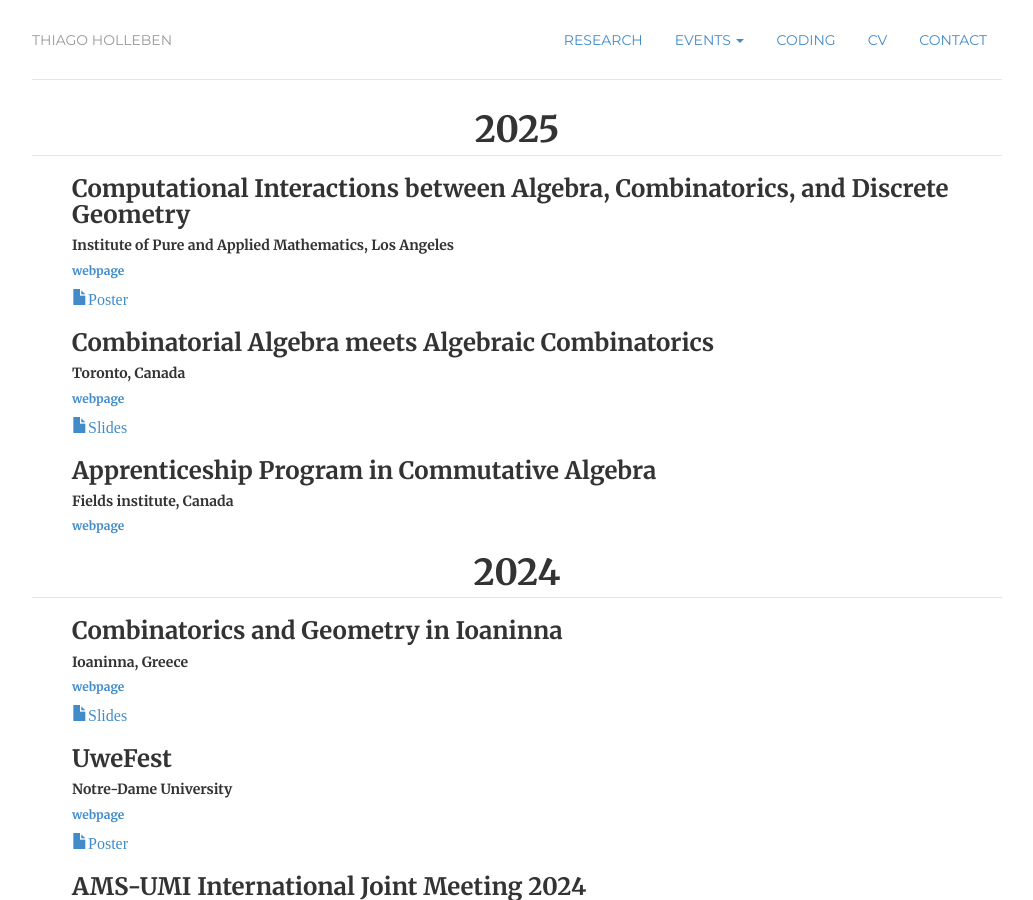
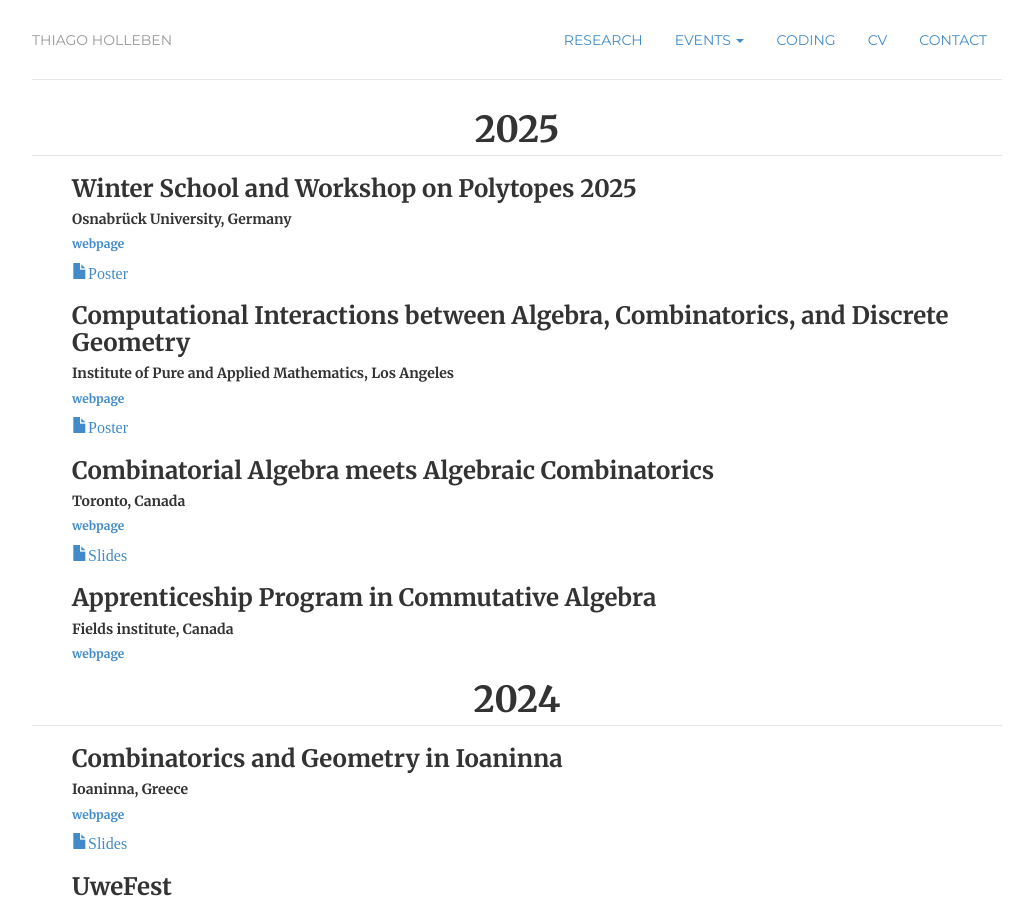
Before and after one commit to hollebenthiago/hollebenthiago.github.io, a Jekyll site: the page built from attended/index.html, in a window 1280 px wide and 900 px high. Shown: the whole window, without its empty margins (123-1156 px from the left). Built offline with Jekyll 4.4.1, drawn with Linux system fonts in a browser that asks for light colours.

Commit message:
osnabruck conference update

```diff
--- a/attended/index.html
+++ b/attended/index.html
@@ -10,6 +10,18 @@ description: Thiago Holleben is a PhD candidate at Dalhousie University.
 
     <div class="paper-list">
         <ul>
+            <li>
+                <h3>
+                    Winter School and Workshop on Polytopes 2025
+                </h3>
+                <h5>
+                    Osnabrück University, Germany
+                </h5>
+                <h6>
+                    <a href="https://www.math-conf.uni-osnabrueck.de/winter-school-and-workshop-on-polytopes-2025/">webpage</a>
+                </h6>
+                <a href="../slidesposters/posters/ipam25.pdf"><i class="glyphicon glyphicon-file">Poster</i></a>
+            </li>
             <li>
                 <h3>
                     Computational Interactions between Algebra, Combinatorics, and Discrete Geometry
```
Also changed, not shown: 5 other files.
